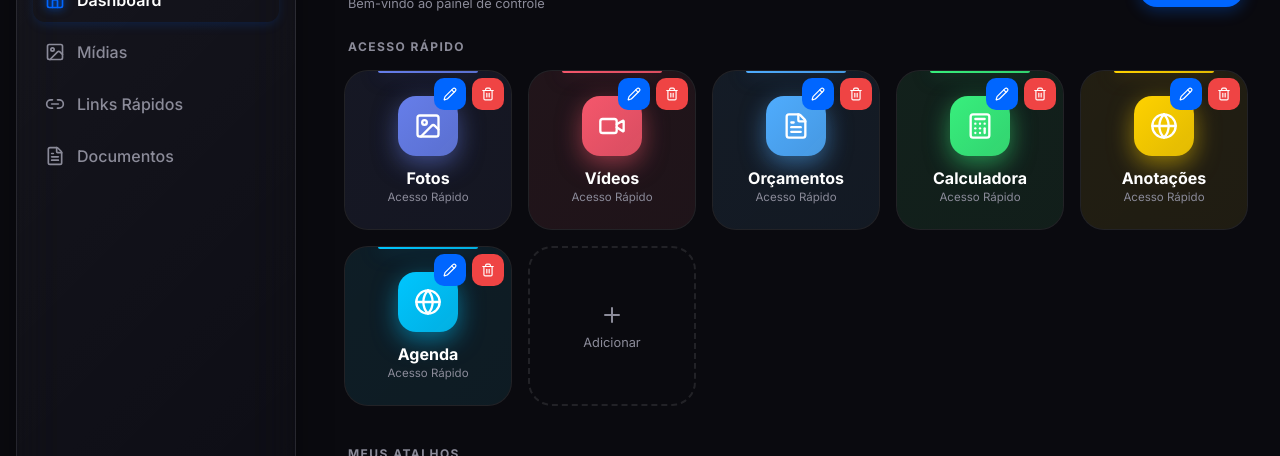
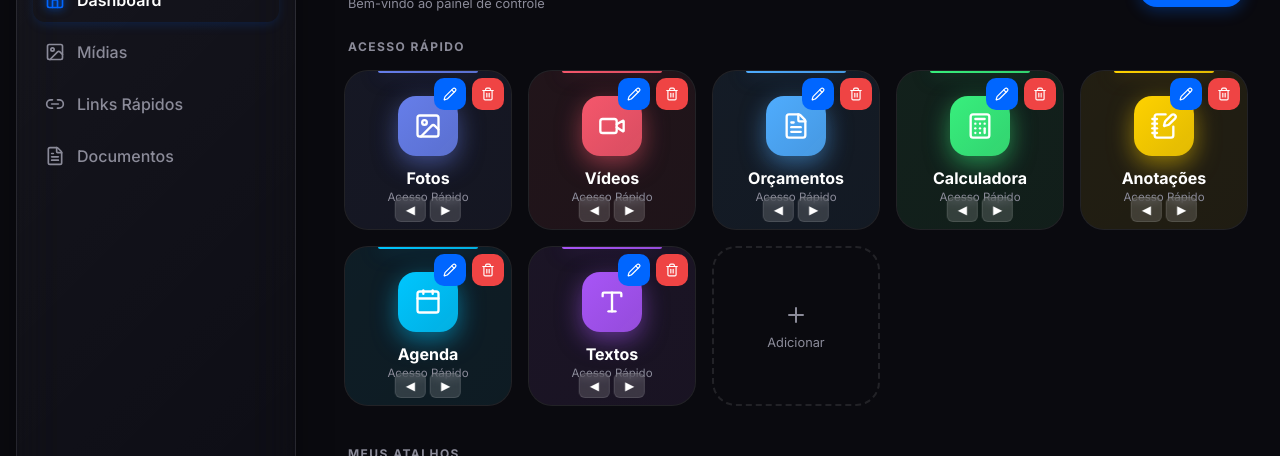
Before and after one commit to Renatounivesp/controlc, a React (Vite) app in the folder Desktop/ecorealce/: page / in a window 1280 px wide. Both pictures are taken after a click on the button "Editar Atalhos". Shown: the part 145-601 px from the top of the page. Built offline with nearby package versions, Linux system fonts and the light colour scheme; no server answers; the database is empty.

Commit message:
feat: implement fully manageable Quick Access with 'Textos' addition

```diff
--- a/Desktop/ecorealce/src/pages/Dashboard.tsx
+++ b/Desktop/ecorealce/src/pages/Dashboard.tsx
@@ -179,8 +179,21 @@ export default function Dashboard() {
   });
 
   useEffect(() => {
-    fetchItems().catch(console.error);
-  }, [fetchItems]);
+    fetchItems().then(() => {
+      // Auto-add "Textos" if it doesn't exist yet (user request)
+      const hasTextos = useDashboardStore.getState().items.some(i => i.id === 'textos' || i.title === 'Textos');
+      if (!hasTextos) {
+        addItem({
+          id: 'textos',
+          title: 'Textos',
+          iconName: 'Type',
+          link: '/notepad',
+          color: '#a855f7',
+          is_quick_access: true
+        });
+      }
+    }).catch(console.error);
+  }, [fetchItems, addItem]);
 
   const handleOpenAdd = () => {
     setEditingItem(null);
@@ -348,6 +361,23 @@ export default function Dashboard() {
                     >
                       <Trash2 size={14} />
                     </button>
+                  </div>
+                )}
+
+                {isEditMode && (
+                  <div style={{ display: 'flex', gap: '4px', position: 'absolute', bottom: '8px', left: '50%', transform: 'translateX(-50%)', zIndex: 110 }}>
+                     <button
+                       onClick={() => i > 0 && moveItem(items.indexOf(item), items.indexOf(quickAccessItems[i - 1]))}
+                       style={{ background: 'rgba(255,255,255,0.15)', backdropFilter: 'blur(4px)', color: 'white', borderRadius: '6px', padding: '4px 10px', fontSize: '12px', border: '1px solid rgba(255,255,255,0.1)' }}
+                     >
+                       ◀
+                     </button>
+                     <button
+                       onClick={() => i < quickAccessItems.length - 1 && moveItem(items.indexOf(item), items.indexOf(quickAccessItems[i + 1]))}
+                       style={{ background: 'rgba(255,255,255,0.15)', backdropFilter: 'blur(4px)', color: 'white', borderRadius: '6px', padding: '4px 10px', fontSize: '12px', border: '1px solid rgba(255,255,255,0.1)' }}
+                     >
+                       ▶
+                     </button>
                   </div>
                 )}
               </motion.div>
--- a/Desktop/ecorealce/src/store/useDashboardStore.ts
+++ b/Desktop/ecorealce/src/store/useDashboardStore.ts
@@ -4,7 +4,7 @@ import { supabase } from '../lib/supabase';
 import {
   Globe, Share2, Presentation, CheckCircle, Calculator, MessageCircle,
   Cloud, Image, Video, BookOpen, Mic, Megaphone, FileSignature,
-  Download, LayoutList, DollarSign, FileText, Briefcase
+  Download, LayoutList, DollarSign, FileText, Briefcase, Type, Calendar, NotebookPen
 } from 'lucide-react';
 
 export interface DashboardItem {
@@ -58,6 +58,7 @@ export const useDashboardStore = create<DashboardState>()(
             { id: 'calculator', title: 'Calculadora', iconName: 'Calculator', link: '/calculator', color: '#38ef7d', is_quick_access: true, order_index: 3 },
             { id: 'notepad', title: 'Anotações', iconName: 'NotebookPen', link: '/notepad', color: '#ffd200', is_quick_access: true, order_index: 4 },
             { id: 'agenda', title: 'Agenda', iconName: 'Calendar', link: '/agenda', color: '#00c6ff', is_quick_access: true, order_index: 5 },
+            { id: 'textos', title: 'Textos', iconName: 'Type', link: '/notepad', color: '#a855f7', is_quick_access: true, order_index: 6 },
           ];
           set({ items: defaults, isLoading: false });
           await supabase.from('shortcuts').insert(defaults);
@@ -121,7 +122,7 @@ export const getIconByName = (name: string) => {
   const icons: Record<string, any> = {
     Globe, Share2, Presentation, CheckCircle, Calculator, MessageCircle,
     Cloud, Image, Video, BookOpen, Mic, Megaphone, FileSignature,
-    Download, LayoutList, DollarSign, FileText, Briefcase
+    Download, LayoutList, DollarSign, FileText, Briefcase, Type, Calendar, NotebookPen
   };
   return icons[name] || Globe;
 };
```
